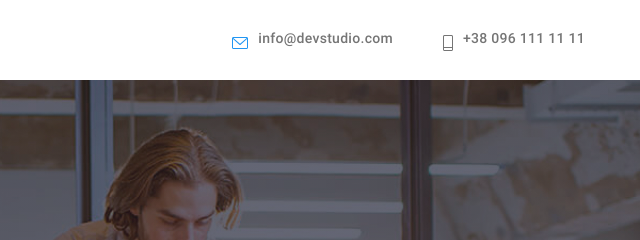
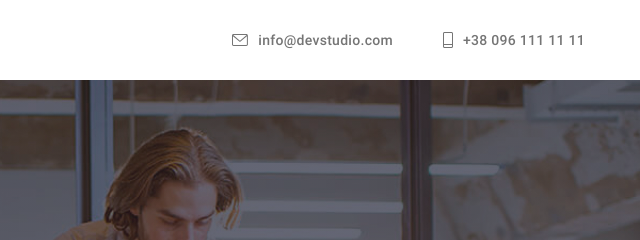
Before and after one commit to irvil-js/goit-markup-hw-04, a plain HTML site: page index.html in a window 1280 px wide. Shown: the top 240 px of the page, 640-1280 px from the left. Drawn offline with Linux system fonts and the light colour scheme.

Commit message:
иконки шапка

```diff
--- a/css/styles.css
+++ b/css/styles.css
@@ -186,6 +186,8 @@ body {
 }
 
 .link-nav {
+  display: inline-flex;
+  align-items: center;
   color: var(--title-color);
 }
 
@@ -436,6 +438,7 @@ h2 {
   padding-top: 32px;
 }
 .site-nav .item {
+  display: flex;
   margin-right: 50px;
 }
 .site-nav .item:last-child {
@@ -443,20 +446,49 @@ h2 {
 }
 
 .auth-nav {
-  display: flex;
+  display: flex-block;
   margin-left: auto;
 }
 
 .auth-nav .link {
-  display: block;
+  display: inline-flex;
+  align-items: center;
   padding-top: 21px;
   padding-bottom: 21px;
 }
 
-/*.item {
+.icon-nav {
+  display: inline-block;
+  align-items: center;
+  justify-content: center;
+  margin-right: 10px;
+  fill: var(--main-text-color);
+}
+
+.envelope-icon {
+  width: 16px;
+  height: 12px;
+}
+
+.phone-icon {
+  width: 10px;
+  height: 16px;
+}
+
+.auth-nav .link:hover .envelope-icon,
+.auth-nav .link:focus .envelope-icon {
+  fill: var(--accent-color);
+}
+
+.auth-nav .link:hover .phone-icon,
+.auth-nav .link:focus .phone-icon {
+  fill: var(--accent-color);
+}
+
+.item {
   display: inline-flex;
   align-items: center;
-}*/
+}
 
 .auth-nav .item + .item {
   margin-left: 50px;
@@ -472,29 +504,6 @@ h2 {
 
 .nav {
   margin-left: 93px;
-}
-.item > .mail-icon::before {
-  content: " ";
-  display: inline-flex;
-  align-items: center;
-  width: 16px;
-  height: 12px;
-  margin-right: 10px;
-  background-image: url(../icons/envelope.svg);
-  background-size: contain;
-  background-position: center;
-}
-
-.item > .phone-icon::before {
-  content: " ";
-  display: inline-flex;
-  align-items: center;
-  width: 10px;
-  height: 16px;
-  margin-right: 10px;
-  background-image: url(../icons/phone.svg);
-  background-size: contain;
-  background-position: center;
 }
 
 .list .item-text {
--- a/index.html
+++ b/index.html
@@ -33,13 +33,18 @@
 
         <ul class="auth-nav list">
           <li class="item">
-            <a href="mailto:info@devstudio.com" class="link mail-icon"
-              >info@devstudio.com</a
-            >
+            <a href="mailto:info@devstudio.com" class="link">
+              <svg class="icon-nav envelope-icon">
+                <use href="./icons/symbol-defs.svg#icon-envelope"></use></svg
+              >info@devstudio.com
+            </a>
           </li>
           <li class="item">
-            <a href="tel:+380961111111" class="link phone-icon"
-              >+38 096 111 11 11</a
+            <a href="tel:+380961111111" class="link">
+              <svg class="icon-nav phone-icon">
+                <use href="./icons/symbol-defs.svg#icon-phone"></use>
+              </svg>
+              +38 096 111 11 11</a
             >
           </li>
         </ul>
```
